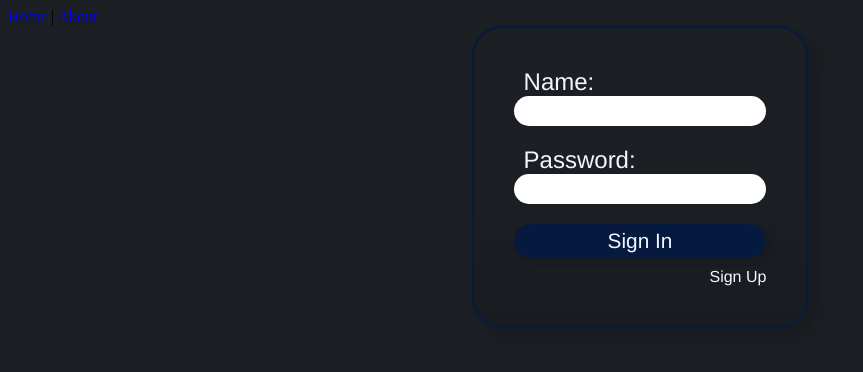
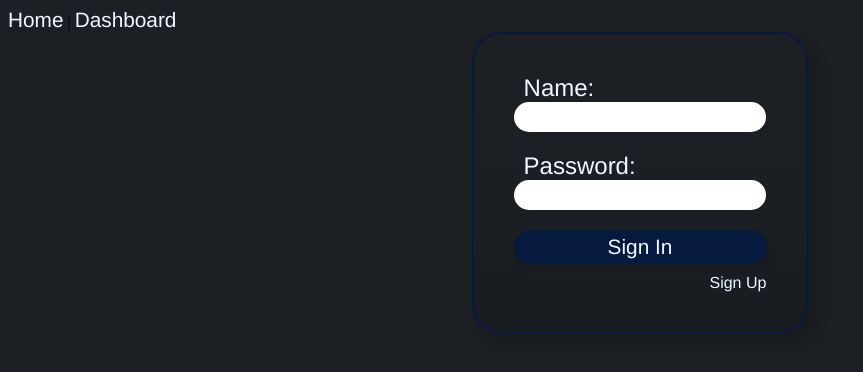
Before and after one commit to strGiorgio/websites_practice, a Vue app in the folder admin_dashboard/: page / in a window 1280 px wide. Shown: the top 372 px of the page, without its empty margins (0-863 px from the left). Built offline with nearby package versions, Linux system fonts and the light colour scheme.

Commit message:
Style router-links

```diff
--- a/admin_dashboard/src/App.vue
+++ b/admin_dashboard/src/App.vue
@@ -1,8 +1,8 @@
 <template>
   <div id="app">
     <div id="nav">
-      <router-link to="/">Home</router-link> |
-      <router-link to="/dashboard">About</router-link>
+      <router-link to="/" class="router-links">Home</router-link> |
+      <router-link to="/dashboard" class="router-links">Dashboard</router-link>
     </div>
     <router-view/>
   </div>
@@ -34,6 +34,15 @@
   #app {
     display: flex;
     flex-direction: column;
-    justify-content: center;
+  }
+
+  .router-links {
+    font: 1.3rem var(--font-primary);
+    text-decoration: none;
+    color: var(--white-primary);
+  }
+
+  .router-links:hover {
+    text-decoration: underline;
   }
 </style>
```
